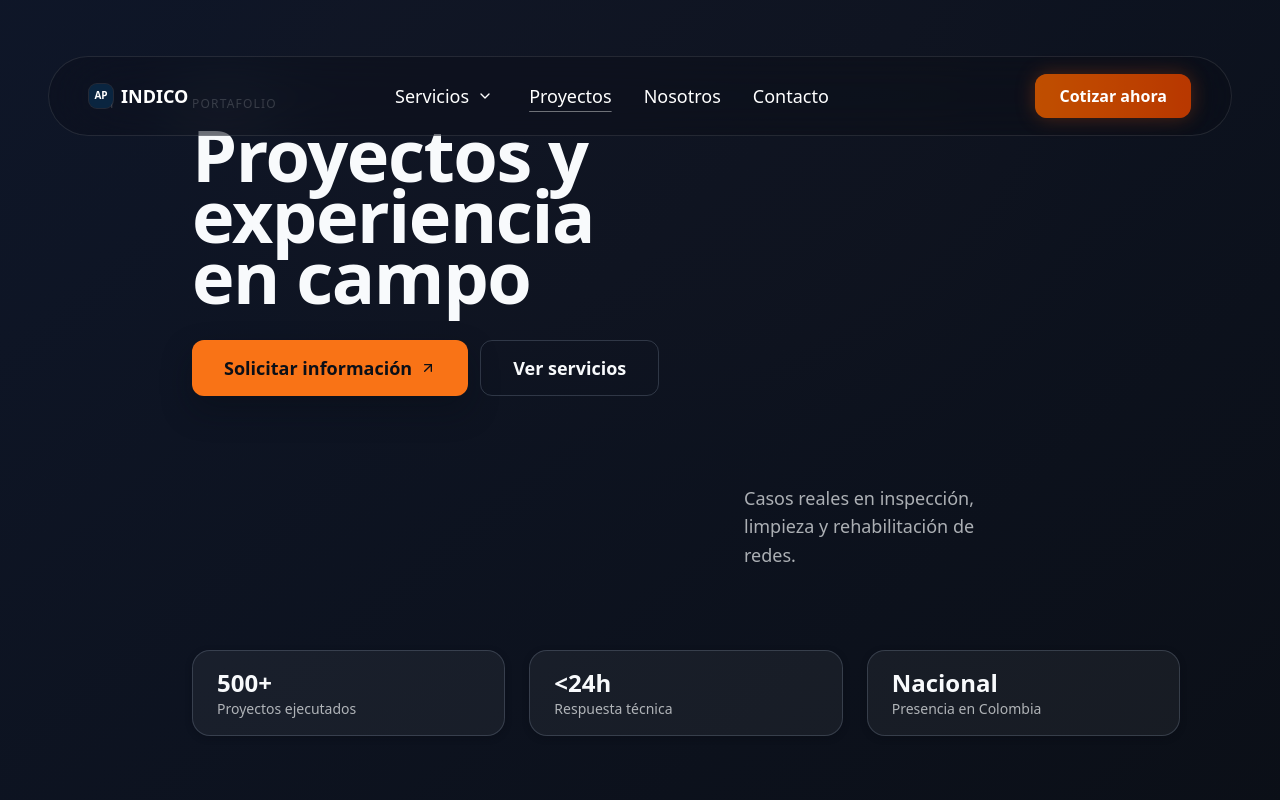
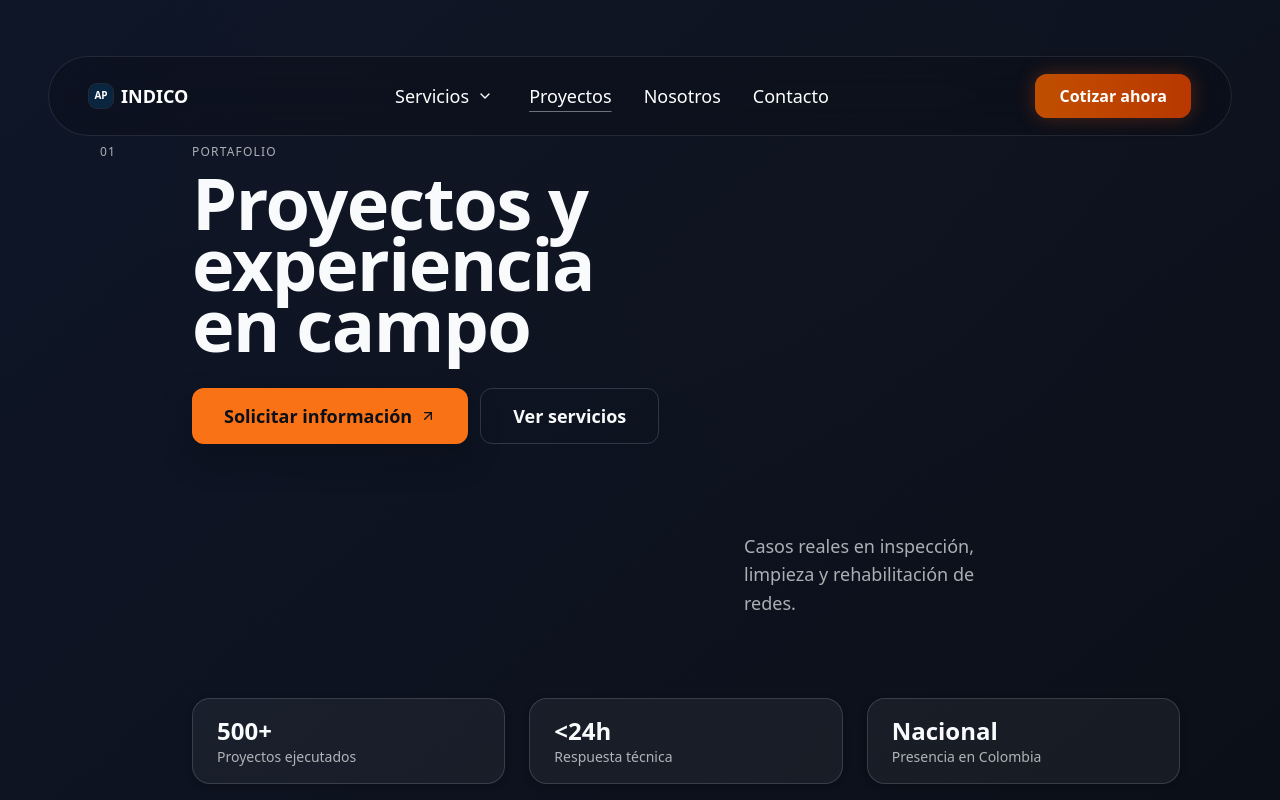
Before and after one commit to Hecpac/Apindico, a Next.js app: page /proyectos in a window 1280 px wide. Shown: the top 800 px of the page. Built offline with nearby package versions, Linux system fonts and the light colour scheme.

Commit message:
Add top spacing to proyectos hero

```diff
--- a/src/app/proyectos/page.tsx
+++ b/src/app/proyectos/page.tsx
@@ -93,7 +93,7 @@ export default function ProyectosPage() {
           <div className="absolute inset-0 opacity-[0.1] [background-image:radial-gradient(currentColor_1px,transparent_1px)] [background-size:18px_18px] text-[color:var(--color-border)]" />
           <div className="absolute inset-0 bg-[linear-gradient(140deg,_rgba(15,23,42,0.9),_rgba(11,15,23,0.95))]" />
         </div>
-        <div className="relative mx-auto max-w-[1440px] px-6 md:px-10 xl:px-[100px] py-16 md:py-24">
+        <div className="relative mx-auto max-w-[1440px] px-6 md:px-10 xl:px-[100px] pt-24 pb-16 md:pt-32 md:pb-24 lg:pt-36">
           <div className="grid grid-cols-4 md:grid-cols-12 gap-6">
             <div className="col-span-4 md:col-span-1">
               <div className="text-xs uppercase tracking-[0.1em] text-[color:var(--color-muted)]">
```
